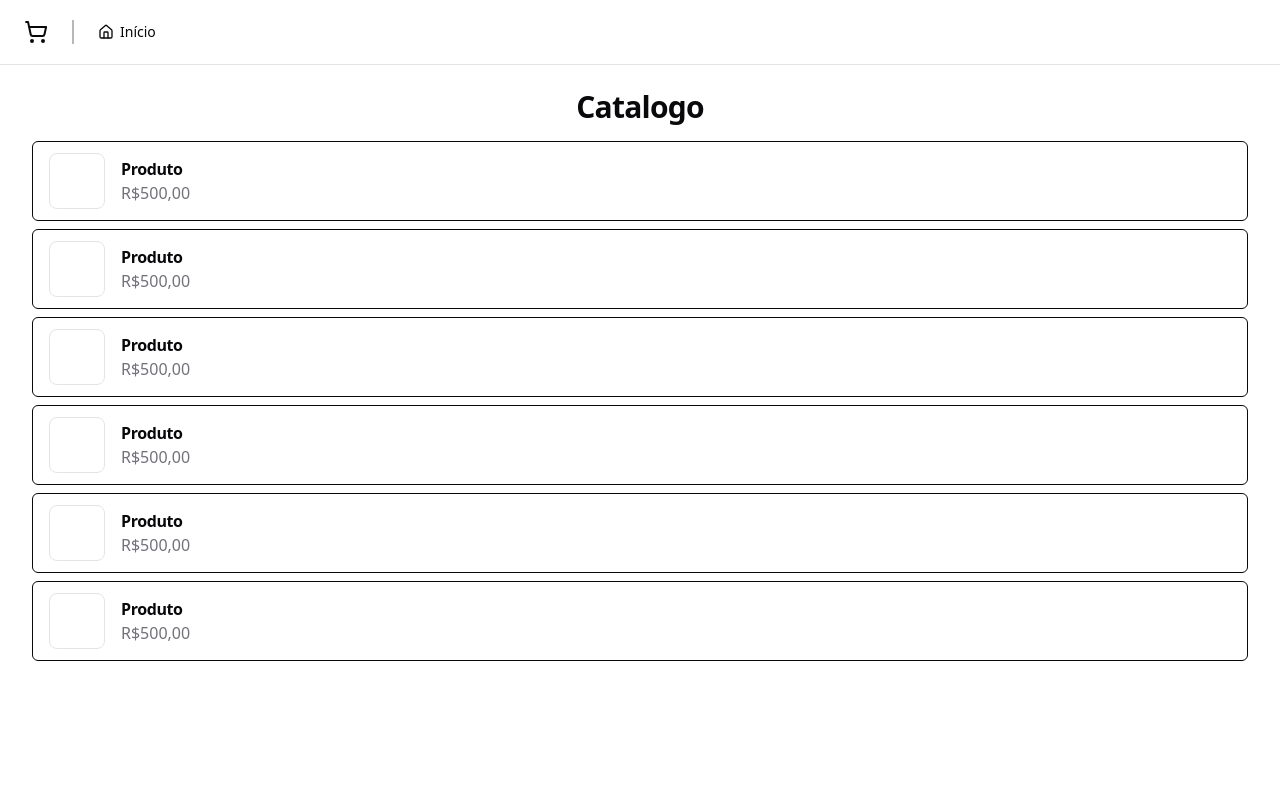
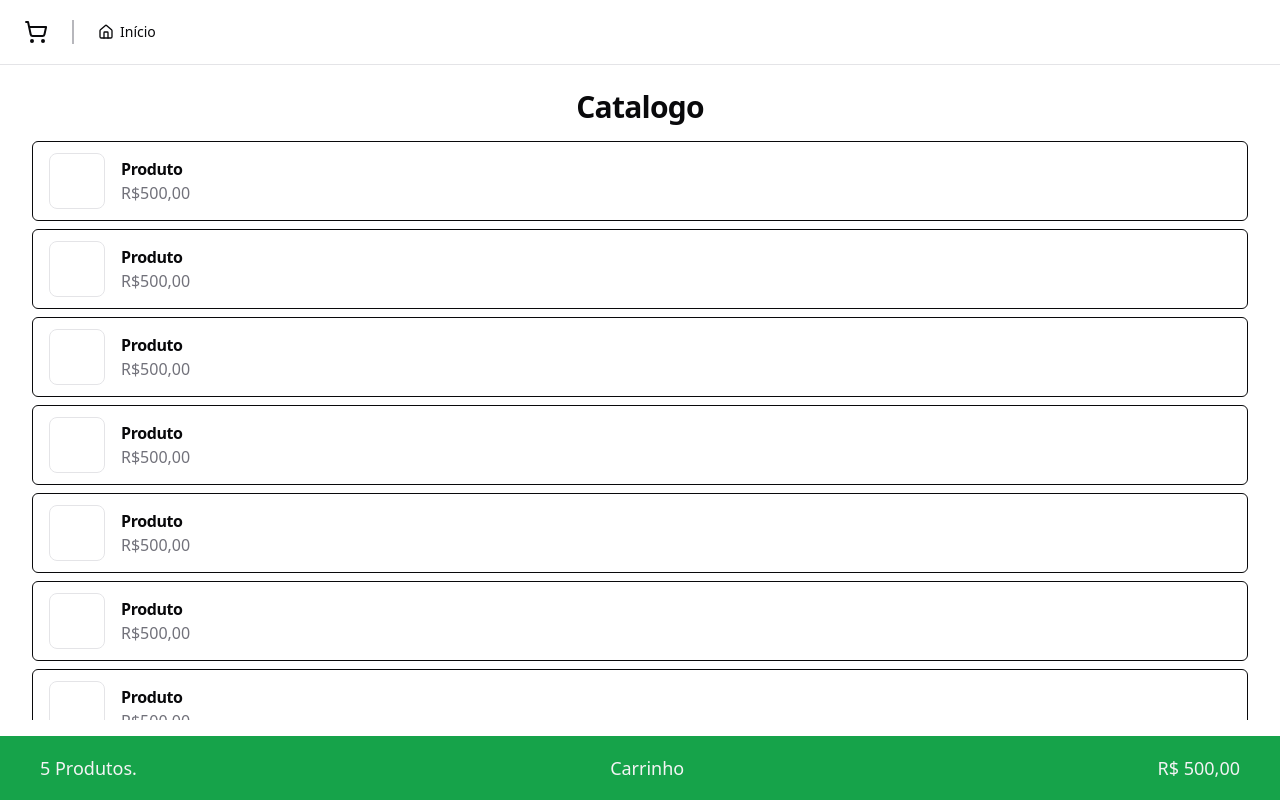
Before and after one commit to Lucasantos-S/cart.shop, a React (Vite) app: page / in a window 1280 px wide. Built offline with nearby package versions, Linux system fonts and the light colour scheme.

Commit message:
feat: cart information on the created catalog page

```diff
--- a/src/page/_layouts/leyout-default.tsx
+++ b/src/page/_layouts/leyout-default.tsx
@@ -7,7 +7,7 @@ export default function LeyoutDefault() {
   return (
     <div className="flex min-h-screen flex-col antialiased">
       <Header />
-      <div className="flex flex-1 p-8 pt-6">
+      <div className="flex max-h-[calc(100vh-65px)] flex-1 pt-6">
         <Outlet />
       </div>
     </div>
--- a/src/page/catalog/index.tsx
+++ b/src/page/catalog/index.tsx
@@ -1,4 +1,6 @@
 import { Helmet } from 'react-helmet-async'
+
+import { Button } from '@/components/ui/button'
 
 import CatalogProductCard from './catalog-product-card'
 
@@ -6,17 +8,27 @@ export default function Catalog() {
   return (
     <>
       <Helmet title="Catalogo" />
-      <div className="flex w-screen flex-col  space-y-4">
-        <header className="w-full  ">
+      <div className="flex w-screen flex-col  space-y-4  ">
+        <header className="animate-left w-full  ">
           <h1 className=" text-center text-3xl font-bold tracking-tight">
             Catalogo
           </h1>
         </header>
-        <main className="flex flex-1 flex-col space-y-2 overflow-y-auto">
-          {Array.from({ length: 6 }, (_, index) => (
+        <main className="animate-left flex flex-1 flex-col space-y-2 overflow-auto px-8">
+          {Array.from({ length: 10 }, (_, index) => (
             <CatalogProductCard key={index} />
           ))}
         </main>
+        <footer className="flex h-16 w-full  justify-center bg-green-600 hover:bg-green-600/80">
+          <Button
+            variant={'ghost'}
+            className="flex h-full w-full items-center justify-between px-10 hover:bg-green-600/30"
+          >
+            <span className="text-lg text-muted">5 Produtos.</span>
+            <span className="text-lg text-muted">Carrinho</span>
+            <span className="text-lg text-muted">R$ 500,00</span>
+          </Button>
+        </footer>
       </div>
     </>
   )
--- a/tailwind.config.js
+++ b/tailwind.config.js
@@ -68,10 +68,19 @@ module.exports = {
           from: { height: 'var(--radix-accordion-content-height)' },
           to: { height: '0' },
         },
+        left: {
+          from: {
+            opacity: '0',
+            transform: 'translate(-5px)',
+            animation: 'animeLeft 0.6s forwards',
+          },
+          to: { opacity: '1', transform: 'initial' },
+        },
       },
       animation: {
         'accordion-down': 'accordion-down 0.2s ease-out',
         'accordion-up': 'accordion-up 0.2s ease-out',
+        left: 'left 0.3s forwards',
       },
     },
   },
```
